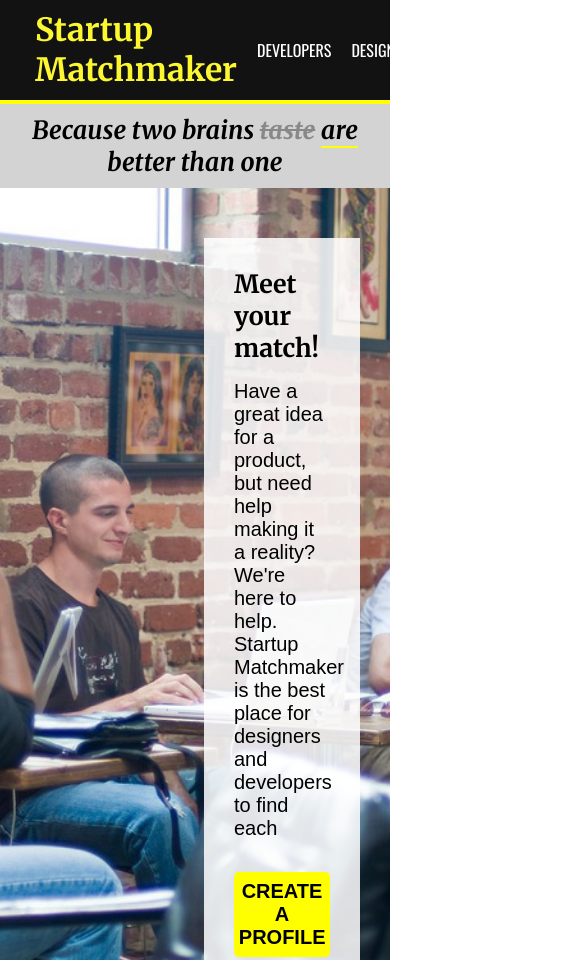
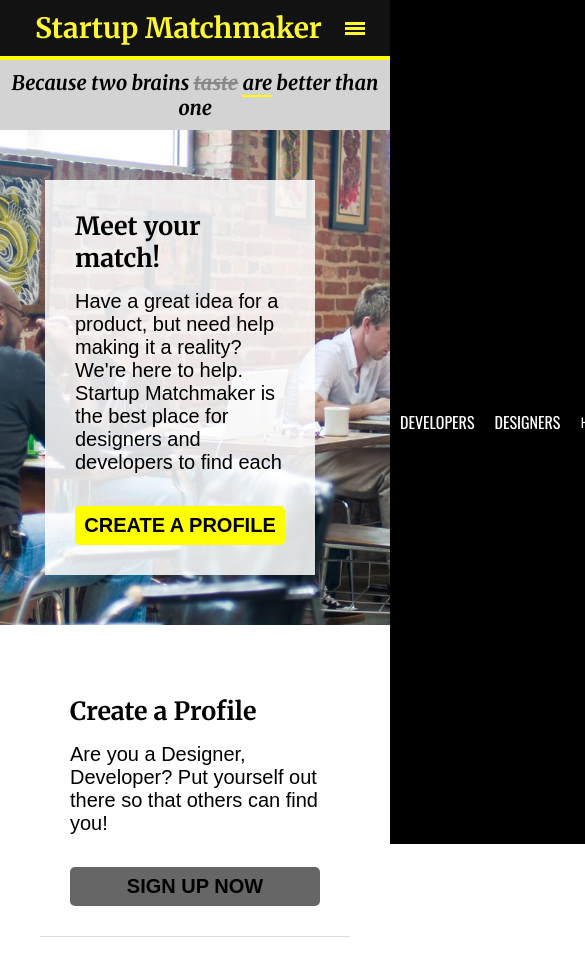
Before and after one commit to LucarioOwns/startup_matchmaker, a plain HTML site: page index.html in a window 390 px wide. Shown: the top 960 px of the page, 585 px wide, since content can reach past the window. Drawn offline with nearby package versions, Linux system fonts and the light colour scheme.

Commit message:
Hamburger Update

```diff
--- a/css/style.css
+++ b/css/style.css
@@ -195,3 +195,84 @@ del {
   margin-left: 2rem;
   margin-bottom: .5rem;
 }
+
+
+span.lines {
+  margin: 2px 0px;
+  color: white;
+  height: 4px;
+  width: 3px;
+}
+
+.hamburger {
+
+  /* position: fixed; */
+
+  top: 25px;
+  right: 25px;
+  z-index: 90;
+  display: none;
+}
+
+.hamburger span {
+  display: block;
+  width: 20px;
+  height: 3px;
+  background-color: #fdf731;
+  margin: 2px 0;
+}
+
+
+/* =========================== MEDIA QUERIES =============================== */
+@media only screen and (max-width: 815px)  {
+  h1 {
+    font-size: 28px;
+  }
+}
+
+@media only screen and (max-width: 769px)  {
+  .side-header {
+    position: fixed;
+    top: 0;
+    left: 100%;
+    background: black;
+    width: 100%;
+    height: 100%;
+    padding: 20px 0 20px 0;
+  }
+
+  .hamburger {
+      display: block;
+      margin-left: auto;
+  }
+
+  .tagline p {
+    font-size: 20px;
+  }
+
+  .showcase-content {
+    width: 75%;
+    margin: auto;
+  }
+
+  h1 {
+    font-size: 28px;
+  }
+
+ .flex-middle {
+    display: flex;
+    flex-direction: column;
+    width: 100%;
+
+  }
+  .borders {
+  border-left: none;
+  border-right: none;
+  border-top: 1px solid #ddd;
+  border-bottom: 1px solid #ddd;
+}
+
+  footer {
+    justify-content: center;
+  }
+}
--- a/index.html
+++ b/index.html
@@ -14,6 +14,12 @@
   <header class="container">
     <h1>Startup Matchmaker</h1>
 
+    <div class="hamburger">
+      <span class="lines "></span>
+      <span class="lines "></span>
+      <span class="lines "></span>
+    </div>
+
     <nav class="side-nav">
       <ul class="side-header">
         <li class="special"><a class="special"><a href="#">Developers</a></li>
@@ -24,6 +30,8 @@
       </ul>
     </nav>
   </header>
+
+
 
   <div class="tagline">
     <p>Because two brains <del>taste</del> <span>are</span> better than one</p>
@@ -40,7 +48,7 @@
         Meet your match!
       </h1>
       <p class="lead">
-        Have a great idea for a product, but need help making it a reality? We're here to help. Startup Matchmaker is
+        Have a great   idea for a product, but need help making it a reality? We're here to help. Startup Matchmaker is
         the best place for designers and developers to find each
       </p>
     <button class="btn yellow">Create a Profile</button>
```
